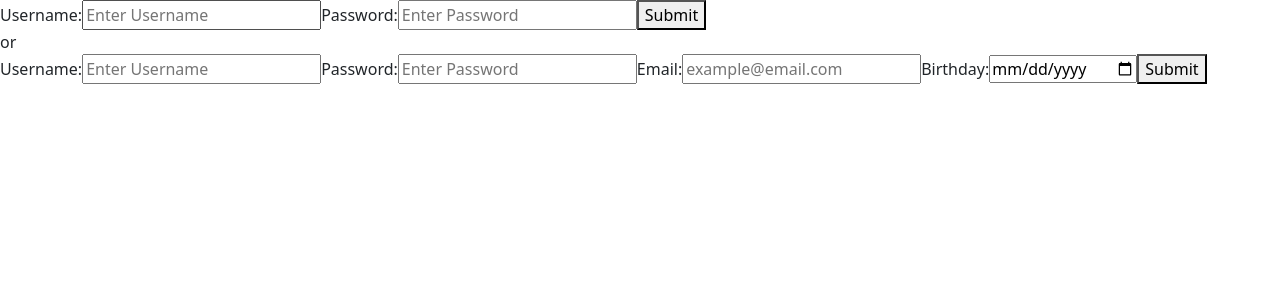
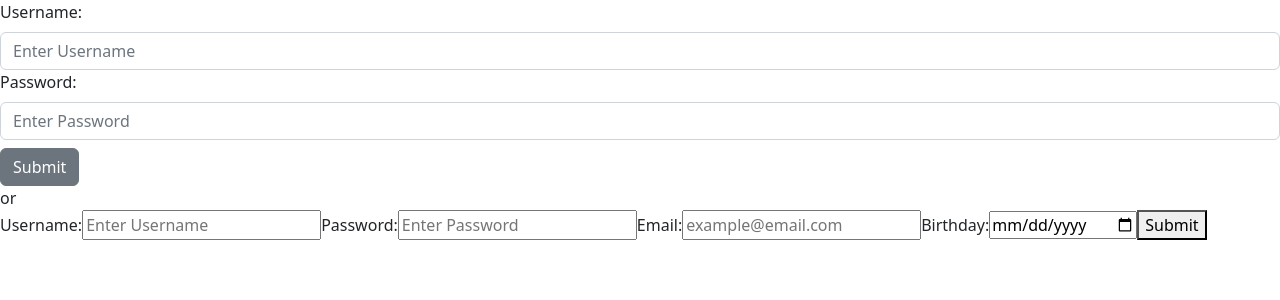
Before and after one commit to stepweaver/myFlix-client, a React (Vite) app: page / in a window 1280 px wide. Shown: the top 300 px of the page. Built offline with nearby package versions, Linux system fonts and the light colour scheme.

Commit message:
Update login-view.jsx
Apply bootstrap styling

```diff
--- a/src/components/login-view/login-view.jsx
+++ b/src/components/login-view/login-view.jsx
@@ -1,4 +1,5 @@
 import { useState } from 'react';
+import { Button, Form } from 'react-bootstrap';
 
 export const LoginView = ({ onLoggedIn }) => {
   const [username, setUsername] = useState('');
@@ -33,29 +34,35 @@ export const LoginView = ({ onLoggedIn }) => {
   };
 
   return (
-    <form onSubmit={handleSubmit}>
-      <label>
-        Username:
-        <input
+    <Form onSubmit={handleSubmit}>
+      <Form.Group controlId='formUsername'>
+        <Form.Label>Username:</Form.Label>
+        <Form.Control
           type='text'
           value={username}
           onChange={(e) => setUsername(e.target.value)}
           placeholder='Enter Username'
           minLength='2'
           required
-          />
-      </label>
-      <label>
-        Password:
-        <input
+        />
+      </Form.Group>
+      <Form.Group conrolId='formPassword'>
+        <Form.Label>Password:</Form.Label>
+        <Form.Control
           type='password'
           value={password}
           onChange={(e) => setPassword(e.target.value)}
           placeholder='Enter Password'
           required
         />
-      </label>
-      <button type='submit'>Submit</button>
-    </form>
+      </Form.Group>
+      <Button
+        className='mt-2'
+        variant='secondary'
+        type='submit'
+      >
+        Submit
+      </Button>
+    </Form>
   );
 };
```
